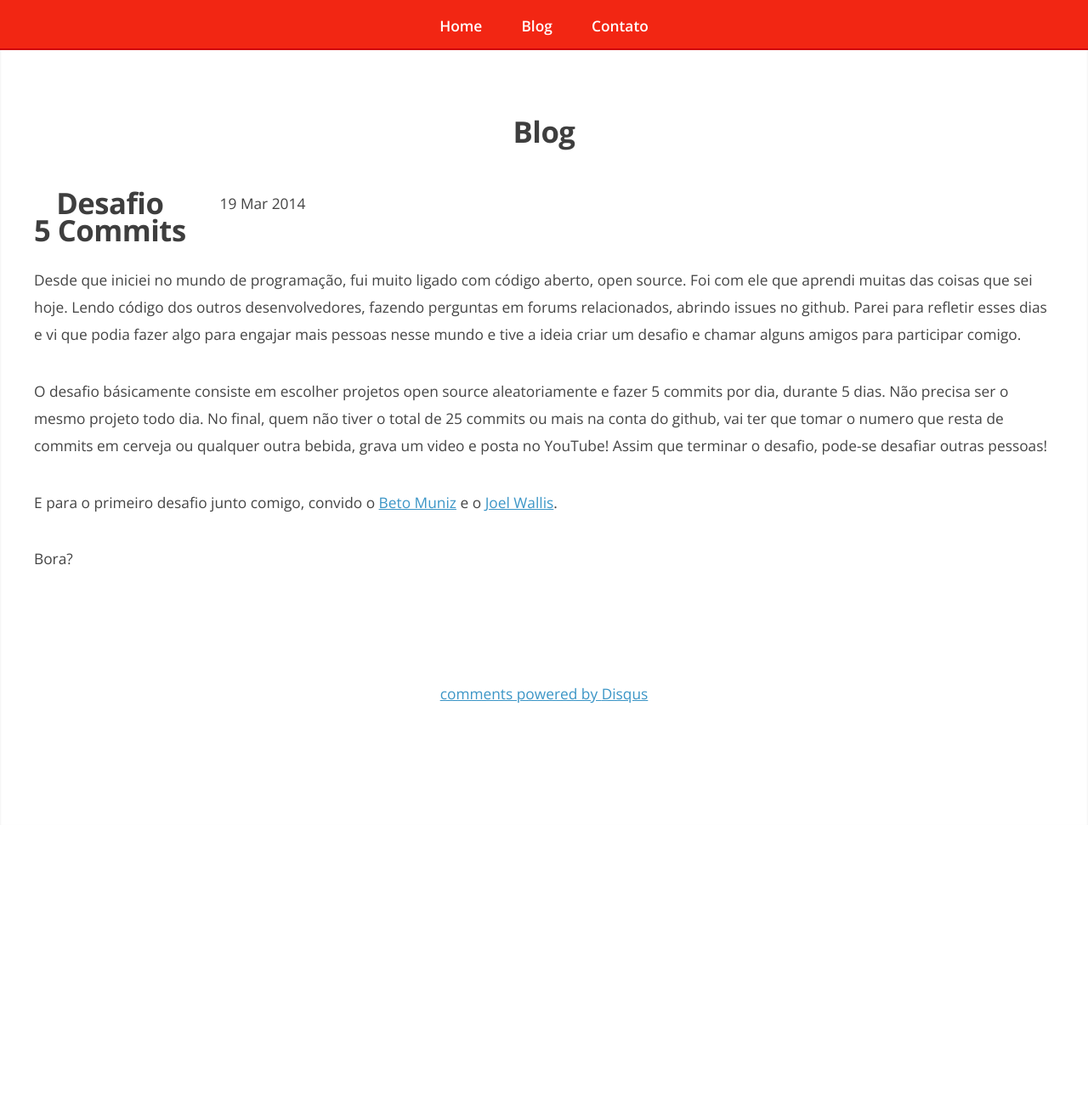
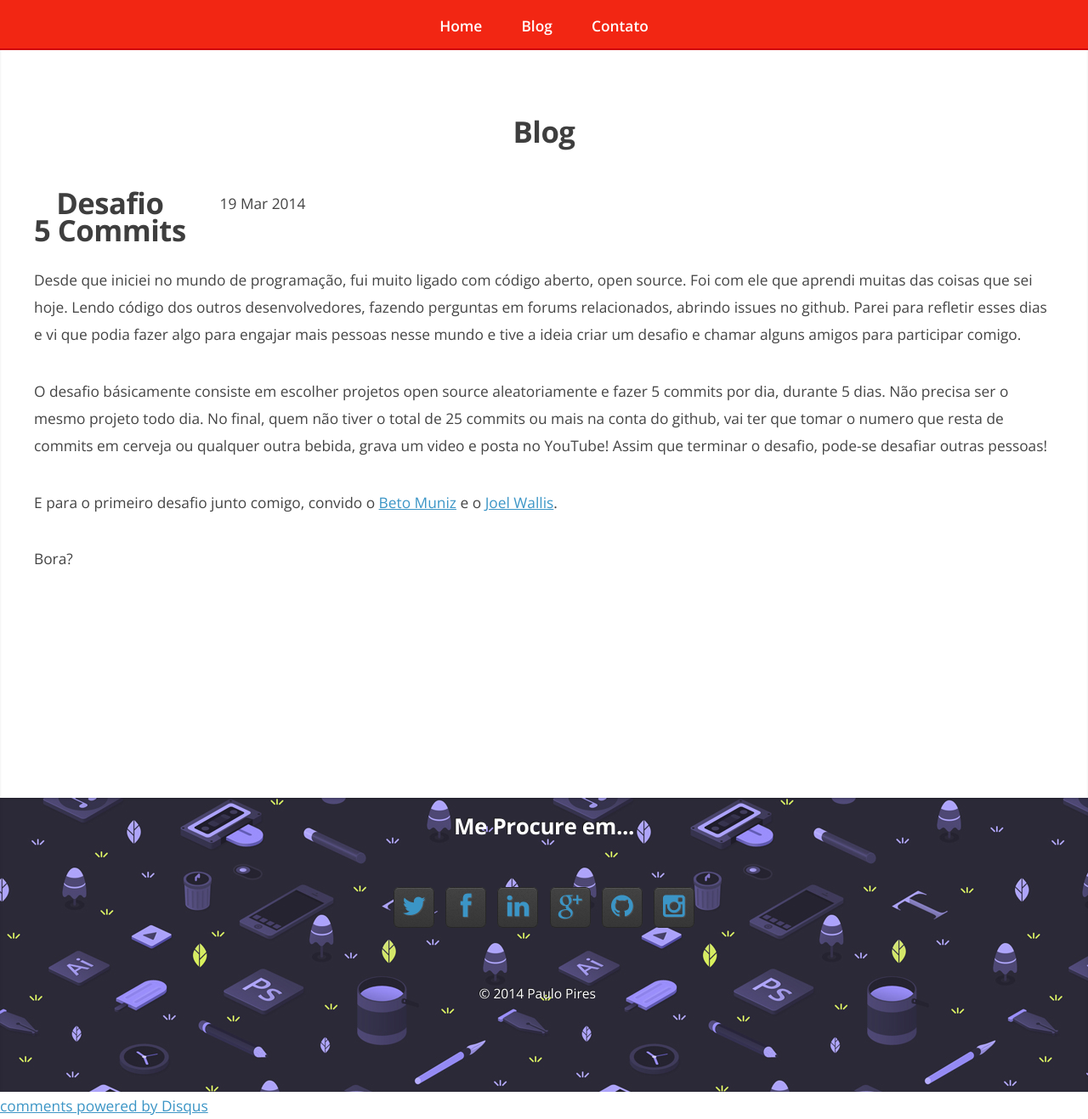
Before and after one commit to paulohp/paulohp.github.io, a Jekyll site: the page built from _posts/2014-03-19-desafio-5-commits.md, in a window 1280 px wide and 1317 px high. Shown: the whole window at 85% size. Built offline with Jekyll 4.4.1, drawn with Linux system fonts in a browser that asks for light colours; Markdown is read by kramdown in place of the engine named in the settings; comment, search, counter and statistics services are not loaded.

Commit message:
footer em todas as paginas

```diff
--- a/_layouts/blog_post.html
+++ b/_layouts/blog_post.html
@@ -43,6 +43,32 @@
         </div>
       </div>
     </article>
+  </div>
+  <div class="foot wrapper wrapper-style4">
+    <article id="contact" class="container small">
+      <header>
+        <h3>Me Procure em...</h3>
+      </header>
+      <div class="row">
+        <div class="12u">
+          <ul class="social">
+            <li class="twitter"><a href="http://twitter.com/paulo_hp" class="fa fa-twitter"><span>Twitter</span></a></li>
+            <li class="facebook"><a href="https://www.facebook.com/paulo.h.pires" class="fa fa-facebook"><span>Facebook</span></a></li>
+            <li class="linkedin"><a href="http://br.linkedin.com/in/paulera" class="fa fa-linkedin"><span>LinkedIn</span></a></li>
+            <li class="googleplus"><a href="https://plus.google.com/103647787770979672147/posts" class="fa fa-google-plus"><span>Google+</span></a></li>
+            <li class="github"><a href="http://github.com/paulohp" class="fa fa-github"><span>Github</span></a></li>
+            <li class="instagram"><a href="http://instagram.com/paulohpa" class="fa fa-instagram"><span>Instagram</span></a></li>
+
+          </ul>
+          <footer>
+            <ul id="copyright">
+              <li>&copy; 2014 Paulo Pires</li>
+            </ul>
+          </footer>
+        </div>
+      </div>
+    </article>
+  </div>
   <script type="text/javascript">
     /* * * CONFIGURATION VARIABLES: EDIT BEFORE PASTING INTO YOUR WEBPAGE * * */
             var disqus_shortname = 'paulopires'; // required: replace example with your forum shortname
--- a/_layouts/default.html
+++ b/_layouts/default.html
@@ -83,6 +82,7 @@
         </footer>
       </div>
     </div>
+  </article>
 </div>
 
 <script src="/js/jquery.min.js"></script>
```
Also changed, not shown: other parts of _layouts/default.html (+2 -3 lines), _layouts/blog.html (+25 -0 lines), 9 other files. Lines whose indentation alone changed are shown as unchanged.
